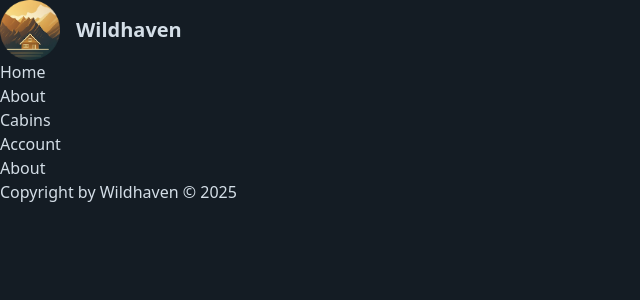
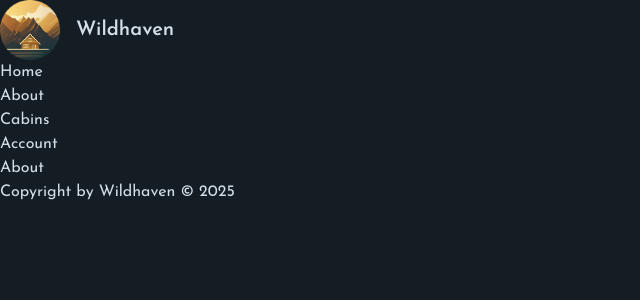
Before and after one commit to Yhooi2/Wildhaven-website, a Next.js app: page /about in a window 1280 px wide. Shown: the top 300 px of the page, without its empty margins (0-640 px from the left). Built offline with nearby package versions, Linux system fonts and the light colour scheme.

Commit message:
const josefinSans = Josefin_Sans({   subsets: ["latin"],   display: "swap"

```diff
--- a/app/layout.js
+++ b/app/layout.js
@@ -1,7 +1,13 @@
 import Navigation from "./_components/Navigation";
 import Logo from "./_components/Logo";
+import "@/app/_styles/globals.css";
 
-import "@/app/_styles/globals.css";
+import { Josefin_Sans } from "next/font/google";
+
+const josefinSans = Josefin_Sans({
+  subsets: ["latin"],
+  display: "swap",
+});
 
 export const metadata = {
   title: { template: "%s / Wildhaven", default: "Welcome / Wildhaven" },
@@ -12,7 +18,9 @@
 function RootLayout({ children }) {
   return (
     <html lang="en">
-      <body className="bg-primary-950 text-primary-100 min-h-screen">
+      <body
+        className={`${josefinSans.className} bg-primary-950 text-primary-100 min-h-screen`}
+      >
         <header>
           <Logo />
         </header>
```
Also changed, not shown: package.json (+6 -5 lines), 1 other file (tests, documents, lock files or other folders).
